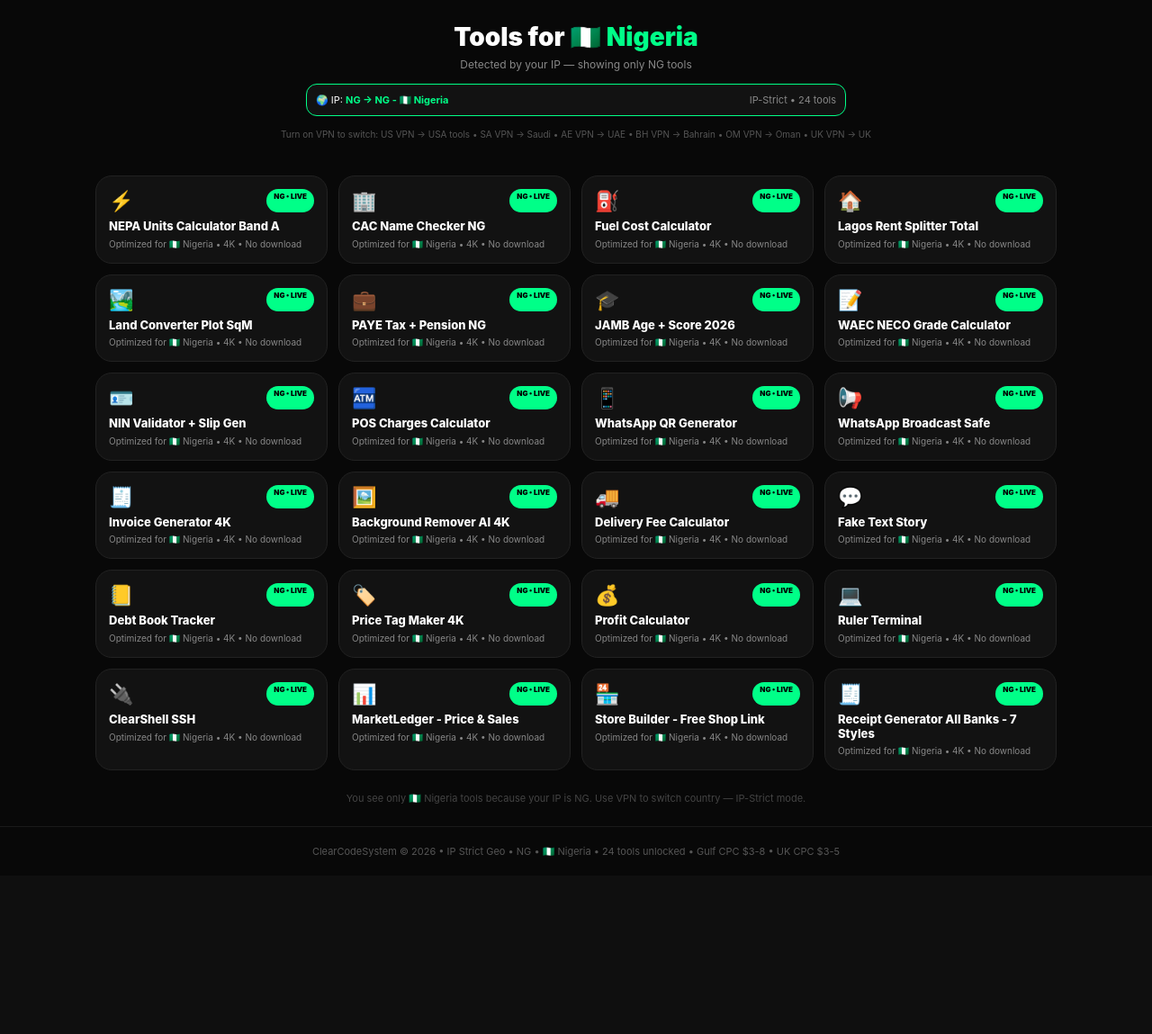
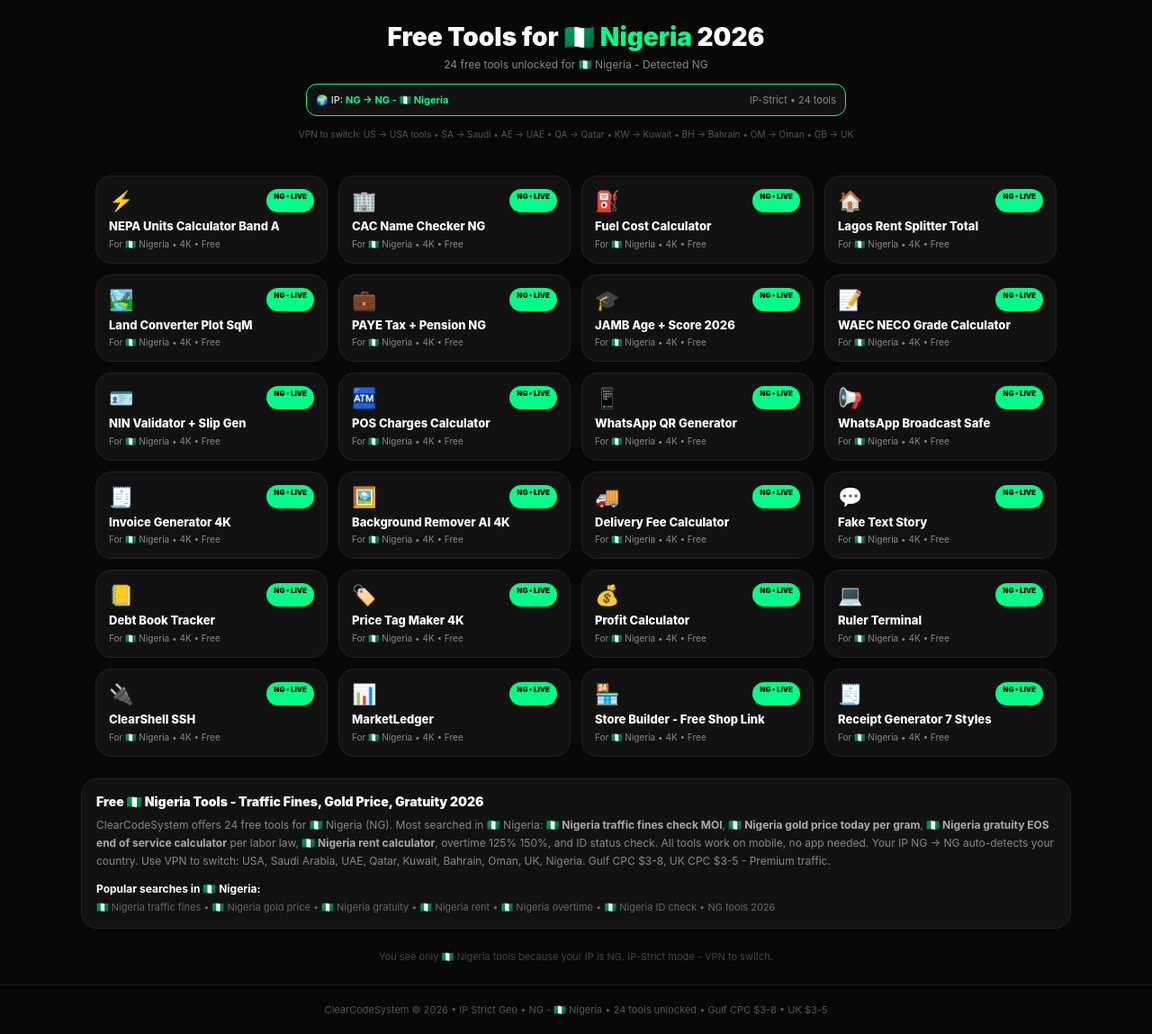
Before and after one commit to Topshugar/Clearcodesystem, a Flask app: page / in a window 1280 px wide. Shown: the part 63-1212 px from the top of the page at 90% size. Before the commit the page ends 1015 px from the top, so only its background shows below. Run offline with Flask 3, Linux system fonts and the light colour scheme; some libraries are stand-ins or nearby versions.

Commit message:
Update index.html

```diff
--- a/templates/index.html
+++ b/templates/index.html
@@ -3,11 +3,16 @@
 <head>
 <meta charset="UTF-8">
 <meta name="viewport" content="width=device-width, initial-scale=1">
-<title>ClearCodeSystem - {{country_name}} Tools Only | {{country}} IP Detected</title>
-<meta name="description" content="Free tools for {{country_name}} - auto detected by your IP {{country}} - {{allowed|length}} tools unlocked">
-<link rel="canonical" href="https://clearcodesystem.onrender.com/">
+<title>Free {{country_name}} Tools 2026 - Traffic Fines, Gold Price, Gratuity, Rent | ClearCodeSystem</title>
+<meta name="description" content="Free {{country_name}} tools 2026 - Check {{country_name}} traffic fines MOI, gold price today {{country}}, gratuity EOS calculator, rent splitter, overtime, ID status. {{allowed|length}} tools for {{country_name}}.">
+<meta name="keywords" content="{{country_name}} tools, {{country}} traffic fines check, {{country_name}} gold price today, {{country_name}} gratuity calculator, {{country}} ID check, {{country_name}} rent calculator">
+<link rel="canonical" href="https://clearcodesystem.onrender.com/?country={{country}}">
+<meta property="og:title" content="Free {{country_name}} Tools 2026 - {{allowed|length}} Tools | ClearCodeSystem">
+<meta property="og:description" content="Free tools for {{country_name}} - Traffic fines, gold price, gratuity, rent, overtime.">
+<meta property="og:url" content="https://clearcodesystem.onrender.com/?country={{country}}">
+<meta property="og:type" content="website">
+<meta name="robots" content="index, follow">
 <script>(function(s){s.dataset.zone='11970643',s.src='https://al5sm.com/tag.min.js'})([document.documentElement, document.body].filter(Boolean).pop().appendChild(document.createElement('script')))</script>
-<script>(function(s){s.dataset.zone='11988352',s.src='https://n6wxm.com/vignette.min.js'})([document.documentElement, document.body].filter(Boolean).pop().appendChild(document.createElement('script')))</script>
 <style>
 *{margin:0;padding:0;box-sizing:border-box} body{background:#080808;color:#fff;font-family:Inter,sans-serif}
 .header{padding:16px;background:#0F0F0F;border-bottom:1px solid #1a1a1a;display:flex;justify-content:space-between;align-items:center;position:sticky;top:0;z-index:20}
@@ -21,19 +26,29 @@
 .tool{background:#121212;border:1px solid #222;border-radius:18px;padding:14px;text-decoration:none;color:#fff;display:block;transition:0.2s}
 .tool:hover{border-color:#00FF88;transform:translateY(-2px)} .tool h3{font-size:13px;font-weight:800;line-height:1.2} .tool p{font-size:10px;color:#888;margin-top:4px;line-height:1.4}
 .badge{font-size:8px;padding:3px 8px;border-radius:20px;font-weight:900;background:#00FF88;color:#000}
+.seo-box{max-width:1100px;margin:24px auto;padding:16px;background:#121212;border:1px solid #222;border-radius:18px}
 .footer{text-align:center;padding:20px;color:#555;font-size:11px;border-top:1px solid #1a1a1a;margin-top:24px}
 </style>
+<script type="application/ld+json">
+{
+ "@context":"https://schema.org",
+ "@type":"WebSite",
+ "name":"ClearCodeSystem {{country_name}} Tools",
+ "url":"https://clearcodesystem.onrender.com/",
+ "potentialAction":{"@type":"SearchAction","target":"https://clearcodesystem.onrender.com/tool/{search_term_string}","query-input":"required name=search_term_string"}
+}
+</script>
 </head>
 <body>
 <div class="header"><div class="logo">ClearCode<span>System</span></div><a href="https://wa.me/2348165043865">WhatsApp</a></div>
 <div class="hero">
-<h1>Tools for <span>{{country_name}}</span></h1>
-<p style="color:#888;font-size:12px;margin-top:6px">Detected by your IP — showing only {{country}} tools</p>
+<h1>Free Tools for <span>{{country_name}}</span> 2026</h1>
+<p style="color:#888;font-size:12px;margin-top:6px">{{allowed|length}} free tools unlocked for {{country_name}} - Detected {{country}}</p>
 <div class="ip-box">
 <span>🌍 IP: <b style="color:#00FF88">{{raw_country}} → {{country}} - {{country_name}}</b></span>
 <span style="color:#888">IP-Strict • {{allowed|length}} tools</span>
 </div>
-<p style="font-size:10px;color:#555;margin-top:8px">Turn on VPN to switch: US VPN → USA tools • SA VPN → Saudi • AE VPN → UAE • BH VPN → Bahrain • OM VPN → Oman • UK VPN → UK</p>
+<p style="font-size:10px;color:#555;margin-top:8px">VPN to switch: US → USA tools • SA → Saudi • AE → UAE • QA → Qatar • KW → Kuwait • BH → Bahrain • OM → Oman • GB → UK</p>
 </div>
 <div class="grid">
 {% for t in allowed %}
@@ -68,14 +83,14 @@
 {% elif t=='kuwait_rent' %}{% set icon='🏠' %}{% set title='Kuwait Rent Calculator' %}
 {% elif t=='kuwait_overtime' %}{% set icon='⏰' %}{% set title='Kuwait Overtime Calculator' %}
 {% elif t=='bahrain_cpr_check' %}{% set icon='🪪' %}{% set title='Bahrain CPR Check BH' %}
-{% elif t=='bahrain_traffic_fines' %}{% set icon='🚗' %}{% set title='Bahrain Traffic Fines General Directorate' %}
-{% elif t=='bahrain_gratuity' %}{% set icon='💰' %}{% set title='Bahrain Gratuity EOS Calculator' %}
+{% elif t=='bahrain_traffic_fines' %}{% set icon='🚗' %}{% set title='Bahrain Traffic Fines' %}
+{% elif t=='bahrain_gratuity' %}{% set icon='💰' %}{% set title='Bahrain Gratuity EOS' %}
 {% elif t=='bahrain_gold_price' %}{% set icon='💍' %}{% set title='Bahrain Gold Price BHD' %}
 {% elif t=='bahrain_rent' %}{% set icon='🏠' %}{% set title='Bahrain Rent Calculator Manama' %}
 {% elif t=='bahrain_overtime' %}{% set icon='⏰' %}{% set title='Bahrain Overtime Calculator' %}
 {% elif t=='oman_civil_check' %}{% set icon='🪪' %}{% set title='Oman Civil ID ROP Check' %}
 {% elif t=='oman_traffic_fines' %}{% set icon='🚗' %}{% set title='Oman Traffic Fines ROP' %}
-{% elif t=='oman_gratuity' %}{% set icon='💰' %}{% set title='Oman Gratuity EOS Calculator' %}
+{% elif t=='oman_gratuity' %}{% set icon='💰' %}{% set title='Oman Gratuity EOS' %}
 {% elif t=='oman_gold_price' %}{% set icon='💍' %}{% set title='Oman Gold Price OMR' %}
 {% elif t=='oman_rent' %}{% set icon='🏠' %}{% set title='Oman Rent Calculator Muscat' %}
 {% elif t=='oman_overtime' %}{% set icon='⏰' %}{% set title='Oman Overtime Calculator' %}
@@ -96,13 +111,13 @@
 {% elif t=='profit_calc' %}{% set icon='💰' %}{% set title='Profit Calculator' %}
 {% elif t=='ruler_terminal' %}{% set icon='💻' %}{% set title='Ruler Terminal' %}
 {% elif t=='clear_shell' %}{% set icon='🔌' %}{% set title='ClearShell SSH' %}
-{% elif t=='market_ledger' %}{% set icon='📊' %}{% set title='MarketLedger - Price & Sales' %}
+{% elif t=='market_ledger' %}{% set icon='📊' %}{% set title='MarketLedger' %}
 {% elif t=='builder' %}{% set icon='🏪' %}{% set title='Store Builder - Free Shop Link' %}
-{% elif t=='pos_receipt' %}{% set icon='🧾' %}{% set title='Receipt Generator All Banks - 7 Styles' %}
+{% elif t=='pos_receipt' %}{% set icon='🧾' %}{% set title='Receipt Generator 7 Styles' %}
 {% elif t=='paycheck' %}{% set icon='💵' %}{% set title='Paycheck Calculator USA' %}
 {% elif t=='background_check' %}{% set icon='🔍' %}{% set title='USA Background Check' %}
 {% elif t=='usa_notify' %}{% set icon='🇺🇸' %}{% set title='USA Notify Simulator' %}
-{% elif t=='iqama_expiry' %}{% set icon='🪪' %}{% set title='Iqama Expiry Check' %}
+{% elif t=='iqama_expiry' %}{% set icon='🪪' %}{% set title='Iqama Expiry Check KSA' %}
 {% elif t=='hijri_converter' %}{% set icon='🗓️' %}{% set title='Hijri Converter' %}
 {% elif t=='gosi_calculator' %}{% set icon='💼' %}{% set title='GOSI Calculator KSA' %}
 {% elif t=='zatca_qr' %}{% set icon='🧾' %}{% set title='ZATCA QR Fatoora' %}
@@ -112,13 +127,34 @@
 <a href="/tool/{{t.replace('_','-')}}" class="tool">
 <div style="display:flex;justify-content:space-between;margin-bottom:8px"><span style="font-size:22px">{{icon}}</span><span class="badge">{{country}} • LIVE</span></div>
 <h3>{{title}}</h3>
-<p>Optimized for {{country_name}} • 4K • No download</p>
+<p>For {{country_name}} • 4K • Free</p>
 </a>
 {% endfor %}
 </div>
-<div style="max-width:1100px;margin:24px auto;padding:0 16px;text-align:center">
-<p style="font-size:11px;color:#444">You see only {{country_name}} tools because your IP is {{raw_country}}. Use VPN to switch country — IP-Strict mode.</p>
+
+<div class="seo-box">
+<h2 style="font-size:14px;font-weight:900">Free {{country_name}} Tools - Traffic Fines, Gold Price, Gratuity 2026</h2>
+<p style="font-size:12px;color:#888;margin-top:8px;line-height:1.7">
+ClearCodeSystem offers {{allowed|length}} free tools for {{country_name}} ({{country}}). Most searched in {{country_name}}:
+<b style="color:#aaa">{{country_name}} traffic fines check MOI</b>,
+<b style="color:#aaa">{{country_name}} gold price today per gram</b>,
+<b style="color:#aaa">{{country_name}} gratuity EOS end of service calculator</b> per labor law,
+<b style="color:#aaa">{{country_name}} rent calculator</b>, overtime 125% 150%, and ID status check.
+All tools work on mobile, no app needed. Your IP {{raw_country}} → {{country}} auto-detects your country.
+Use VPN to switch: USA, Saudi Arabia, UAE, Qatar, Kuwait, Bahrain, Oman, UK, Nigeria.
+Gulf CPC $3-8, UK CPC $3-5 - Premium traffic.
+</p>
+<h3 style="font-size:12px;margin-top:12px">Popular searches in {{country_name}}:</h3>
+<p style="font-size:11px;color:#666;margin-top:6px">
+{{country_name}} traffic fines • {{country_name}} gold price • {{country_name}} gratuity • {{country_name}} rent • {{country_name}} overtime • {{country_name}} ID check • {{country}} tools 2026
+</p>
 </div>
-<div class="footer">ClearCodeSystem © 2026 • IP Strict Geo • {{country}} • {{country_name}} • {{allowed|length}} tools unlocked • Gulf CPC $3-8 • UK CPC $3-5</div>
+
+<div style="max-width:1100px;margin:16px auto;padding:0 16px;text-align:center">
+<p style="font-size:11px;color:#444">You see only {{country_name}} tools because your IP is {{raw_country}}. IP-Strict mode - VPN to switch.</p>
+</div>
+<div class="footer">ClearCodeSystem © 2026 • IP Strict Geo • {{country}} - {{country_name}} • {{allowed|length}} tools unlocked • Gulf CPC $3-8 • UK $3-5</div>
+
+<script>(function(s){s.dataset.zone='11988352',s.src='https://n6wxm.com/vignette.min.js'})([document.documentElement, document.body].filter(Boolean).pop().appendChild(document.createElement('script')))</script>
 </body>
 </html>
```
